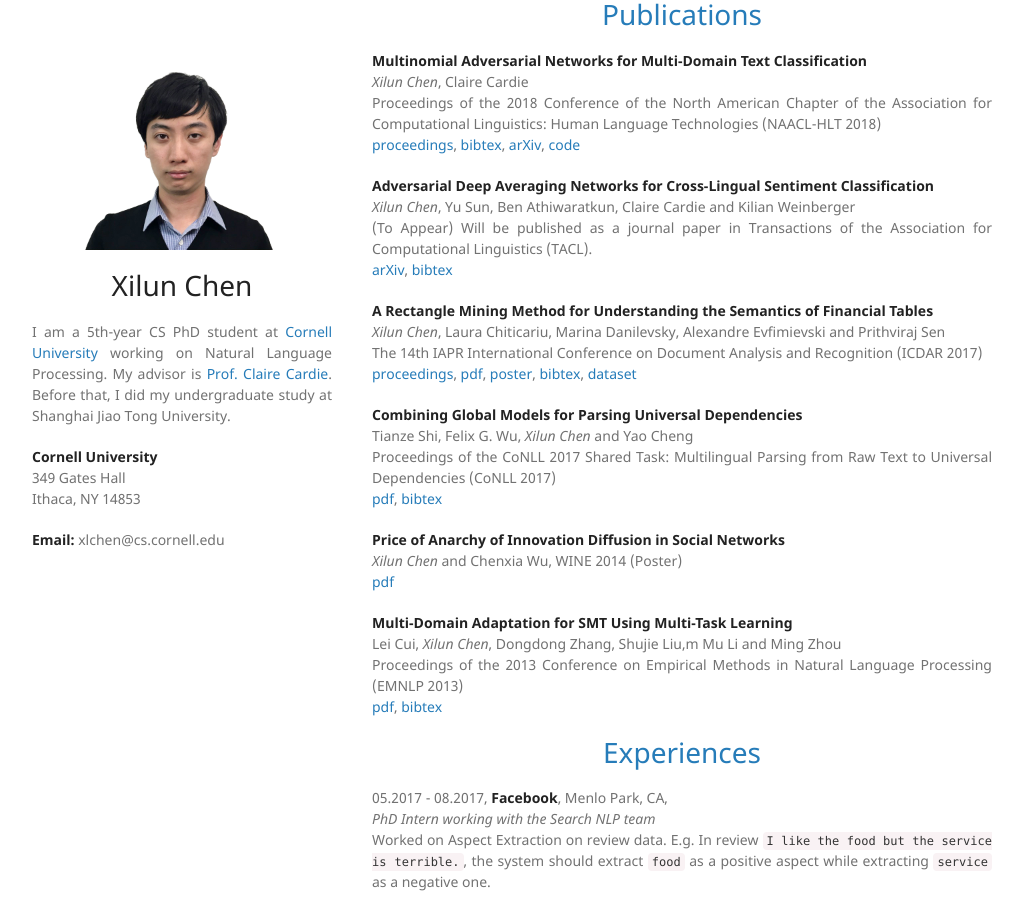
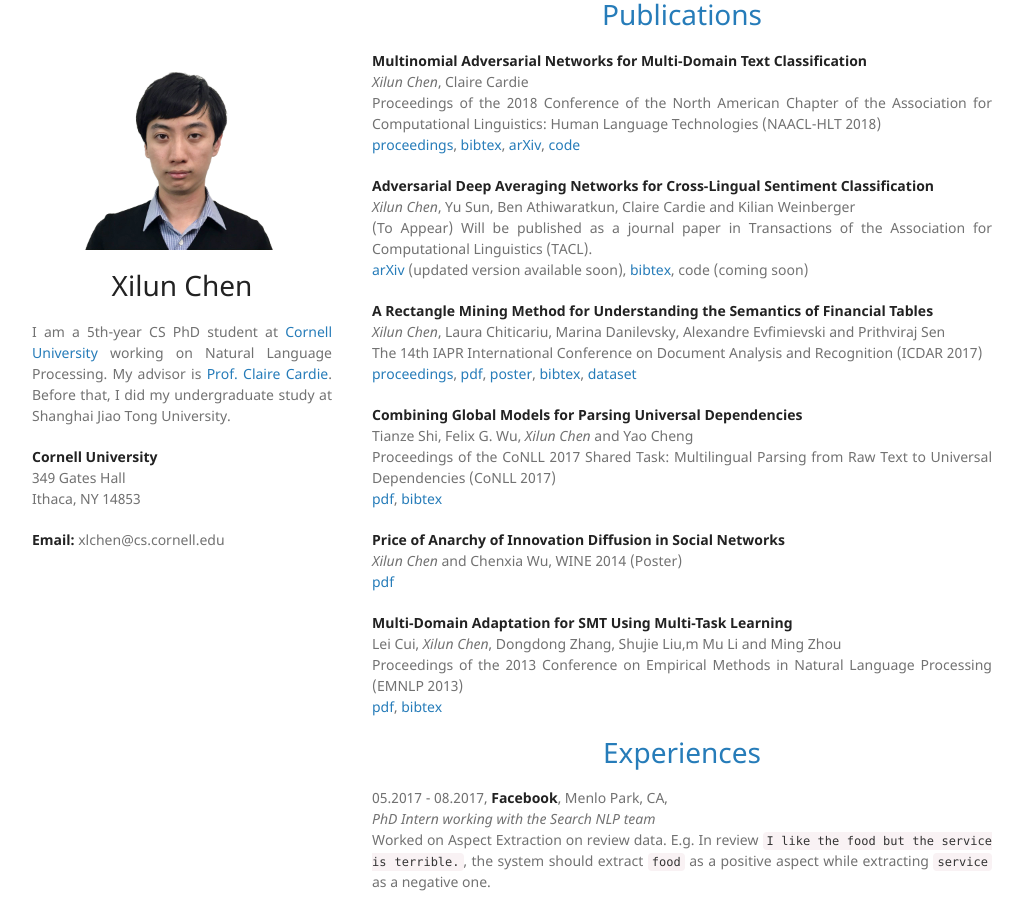
Before and after one commit to ccsasuke/ccsasuke.github.io, a Jekyll site: the page built from index.md, in a window 1280 px wide and 900 px high, scrolled down 433 px. Shown: the whole window, without its empty margins (128-1151 px from the left). Built offline with Jekyll 4.4.1, drawn with Linux system fonts in a browser that asks for light colours; nearby versions of some CDN libraries; our own code applies the rules of GitHub Pages for plain Markdown files.

Commit message:
more ADAN updates

```diff
--- a/index.md
+++ b/index.md
@@ -25,7 +25,7 @@ Proceedings of the 2018 Conference of the North American Chapter of the Associat
 **Adversarial Deep Averaging Networks for Cross-Lingual Sentiment Classification**<br/>
 _Xilun Chen_, Yu Sun, Ben Athiwaratkun, Claire Cardie and Kilian Weinberger<br/>
 (To Appear) Will be published as a journal paper in Transactions of the Association for Computational Linguistics (TACL). <br/>
-[arXiv](<https://arxiv.org/abs/1606.01614>), [bibtex](resources/bibtex/adan.bib)
+[arXiv](<https://arxiv.org/abs/1606.01614>) (updated version available soon), [bibtex](resources/bibtex/adan.bib), code (coming soon)
 
 **A Rectangle Mining Method for Understanding the Semantics of Financial Tables**<br/>
 _Xilun Chen_, Laura Chiticariu, Marina Danilevsky, Alexandre Evfimievski and Prithviraj Sen<br/>
```
Also changed, not shown: 2 other files.
